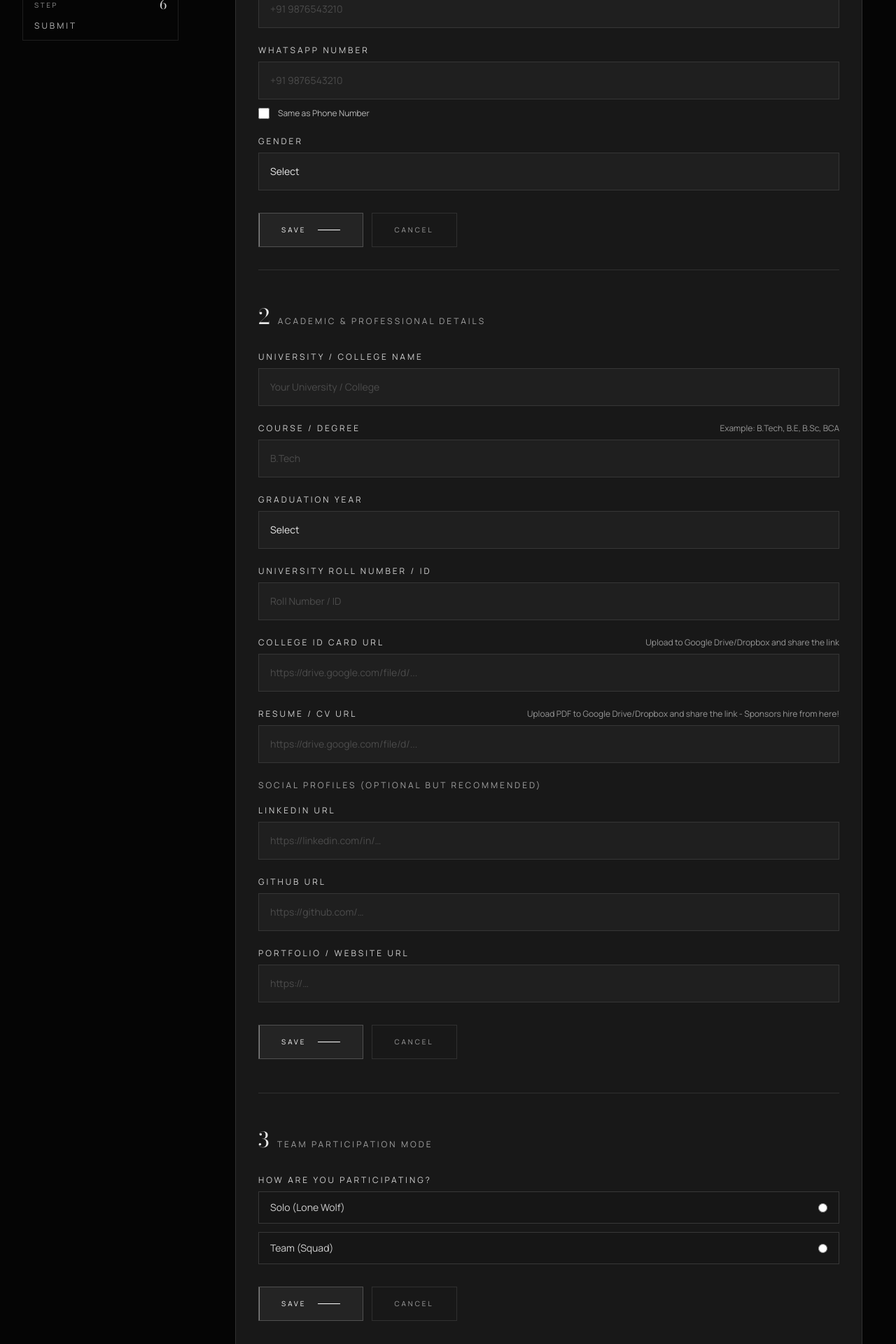
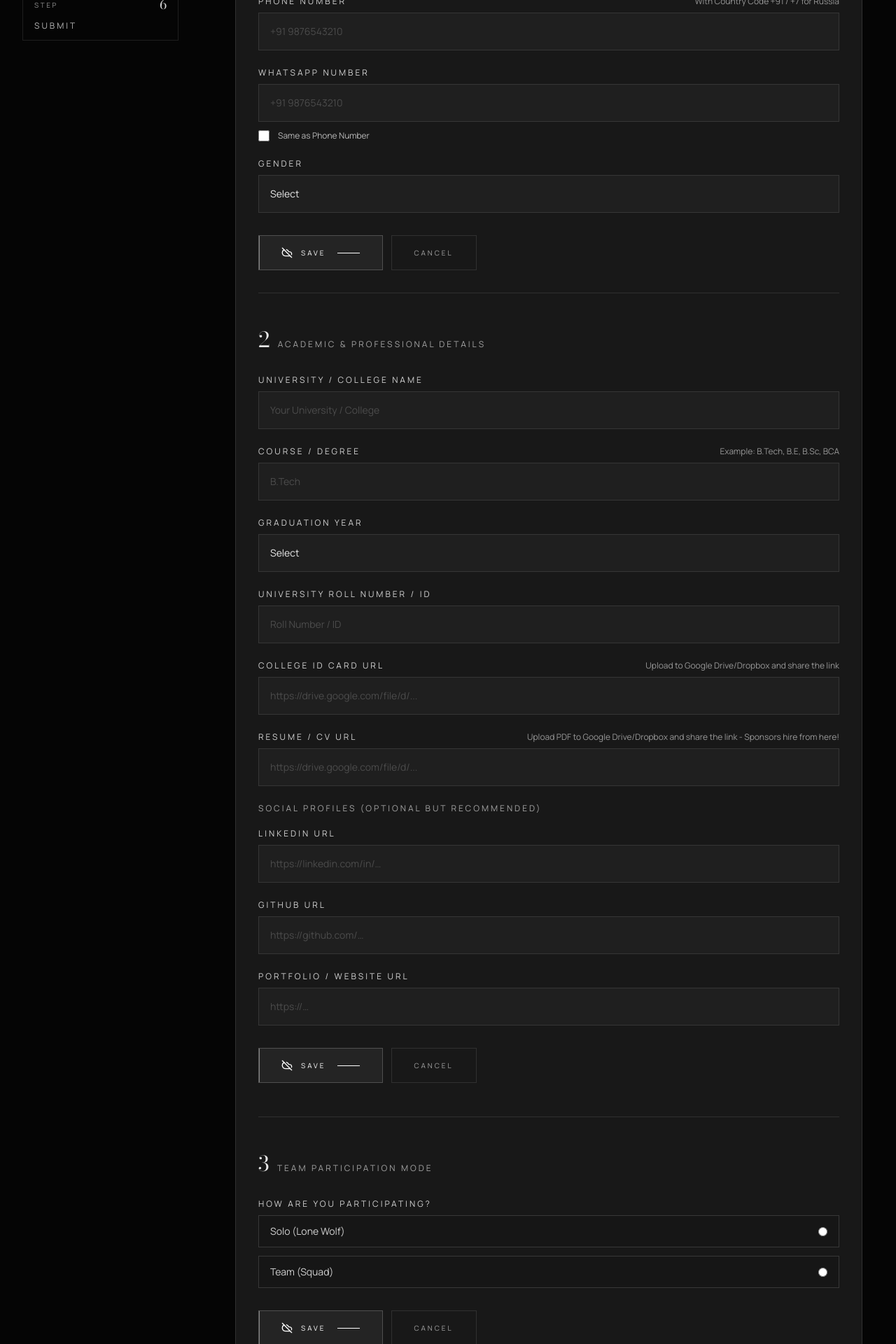
Before and after one commit to Shubh6665/IndoRussia-Hackathon, a Next.js app: page /register in a window 1280 px wide. Shown: the part 880-2800 px from the top of the page at 70% size. Built offline with nearby package versions, Linux system fonts and the light colour scheme.

Commit message:
build issue fixed

```diff
--- a/components/register/RegistrationExperience.tsx
+++ b/components/register/RegistrationExperience.tsx
@@ -5,7 +5,7 @@ import gsap from "gsap";
 import ScrollTrigger from "gsap/ScrollTrigger";
 import ScrollToPlugin from "gsap/ScrollToPlugin";
 import confetti from "canvas-confetti";
-import { CheckCircle2 } from "lucide-react";
+import { CheckCircle2, Cloud, CloudOff } from "lucide-react";
 
 type ParticipationMode = "solo" | "team" | "";
 type AttendanceMode = "online" | "offline" | "";
@@ -353,50 +353,93 @@ export default function RegistrationExperience() {
   const [isSubmitting, setIsSubmitting] = useState(false);
   const [submitError, setSubmitError] = useState<string | null>(null);
 
-  const [form, setForm] = useState<FormState>(() => {
+  const [form, setForm] = useState<FormState>(() => ({
+    fullName: "",
+    email: "",
+    phone: "",
+    whatsapp: "",
+    whatsappSameAsPhone: false,
+    gender: "",
+
+    university: "",
+    degree: "",
+    graduationYear: "",
+    rollId: "",
+    collegeIdUrl: "",
+    resumeUrl: "",
+    linkedin: "",
+    github: "",
+    portfolio: "",
+
+    participationMode: "",
+    teamName: "",
+    teamSize: "",
+    teamMemberEmails: ["", "", ""],
+
+    preferredTrack: "",
+    primarySkill: "",
+    techStack: [],
+    hasIdea: null,
+
+    attendanceMode: "",
+    city: "",
+    dietary: "",
+    needsAccommodation: null,
+
+    agreeTerms: false,
+    agreeConduct: false,
+    consentResumeShare: false,
+    captcha: false,
+  }));
+
+  function SaveButton({
+    keys,
+    className,
+  }: {
+    keys: Array<keyof FormState>;
+    className?: string;
+  }) {
+    const isSaved = keys.every((k) => {
+      const saved = savedSnapshot[k];
+      const current = form[k];
+      // simple deep-equality for arrays/objects via JSON
+      if (Array.isArray(current) || Array.isArray(saved) || (typeof current === 'object' && current !== null) || (typeof saved === 'object' && saved !== null)) {
+        try {
+          return JSON.stringify(saved) === JSON.stringify(current);
+        } catch {
+          return saved === current;
+        }
+      }
+      return saved === current;
+    });
+
+    return (
+      <PrimaryButton
+        onClick={() => {
+          const patch: Partial<FormState> = {};
+          keys.forEach((k) => {
+            // eslint-disable-next-line @typescript-eslint/no-explicit-any
+            (patch as any)[k] = form[k];
+          });
+          saveSection(patch);
+        }}
+      >
+        <span className="mr-3 inline-flex">
+          {isSaved ? <Cloud className="h-4 w-4" /> : <CloudOff className="h-4 w-4" />}
+        </span>
+        {isSaved ? "Saved" : "Save"}
+      </PrimaryButton>
+    );
+  }
+
+  useEffect(() => {
+    // Merge saved form from localStorage after mount to avoid hydration mismatch
+    if (typeof window === "undefined") return;
     const saved = loadSavedForm();
-    return {
-      fullName: saved.fullName ?? "",
-      email: saved.email ?? "",
-      phone: saved.phone ?? "",
-      whatsapp: saved.whatsapp ?? "",
-      whatsappSameAsPhone: saved.whatsappSameAsPhone ?? false,
-      gender: saved.gender ?? "",
-
-      university: saved.university ?? "",
-      degree: saved.degree ?? "",
-      graduationYear: saved.graduationYear ?? "",
-      rollId: saved.rollId ?? "",
-      collegeIdUrl: saved.collegeIdUrl ?? "",
-      resumeUrl: saved.resumeUrl ?? "",
-      linkedin: saved.linkedin ?? "",
-      github: saved.github ?? "",
-      portfolio: saved.portfolio ?? "",
-
-      participationMode: saved.participationMode ?? "",
-      teamName: saved.teamName ?? "",
-      teamSize: saved.teamSize ?? "",
-      teamMemberEmails: saved.teamMemberEmails ?? ["", "", ""],
-
-      preferredTrack: saved.preferredTrack ?? "",
-      primarySkill: saved.primarySkill ?? "",
-      techStack: saved.techStack ?? [],
-      hasIdea: saved.hasIdea ?? null,
-
-      attendanceMode: saved.attendanceMode ?? "",
-      city: saved.city ?? "",
-      dietary: saved.dietary ?? "",
-      needsAccommodation: saved.needsAccommodation ?? null,
-
-      agreeTerms: saved.agreeTerms ?? false,
-      agreeConduct: saved.agreeConduct ?? false,
-      consentResumeShare: saved.consentResumeShare ?? false,
-      captcha: saved.captcha ?? false,
-    };
-  });
-
-  useEffect(() => {
-    setSavedSnapshot(loadSavedForm());
+    if (saved) {
+      setForm((prev) => ({ ...prev, ...saved }));
+      setSavedSnapshot(saved);
+    }
   }, []);
 
   useEffect(() => {
@@ -673,6 +716,10 @@ export default function RegistrationExperience() {
                         <span className="text-white/90 font-bold">Documents Ready:</span> Keep your
 Upload your Resume and College ID to Google Drive/Dropbox and have the shareable links ready.
                       </p>
+                      <p>
+                        <span className="text-white/90 font-bold">Documents Ready:</span> Keep your
+Upload your Resume and College ID to Google Drive/Dropbox and have the shareable links ready.
+                      </p>
                     </div>
 
                     <div className="pt-2">
@@ -775,20 +822,16 @@ Upload your Resume and College ID to Google Drive/Dropbox and have the shareable
                     </Field>
 
                     <div className="pt-2 flex flex-wrap gap-3">
-                      <PrimaryButton
-                        onClick={() =>
-                          saveSection({
-                            fullName: form.fullName,
-                            email: form.email,
-                            phone: form.phone,
-                            whatsapp: form.whatsapp,
-                            whatsappSameAsPhone: form.whatsappSameAsPhone,
-                            gender: form.gender,
-                          })
-                        }
-                      >
-                        Save
-                      </PrimaryButton>
+                      <SaveButton
+                        keys={[
+                          "fullName",
+                          "email",
+                          "phone",
+                          "whatsapp",
+                          "whatsappSameAsPhone",
+                          "gender",
+                        ]}
+                      />
                       <SecondaryButton
                         onClick={() =>
                           cancelSection([
@@ -922,23 +965,19 @@ Upload your Resume and College ID to Google Drive/Dropbox and have the shareable
                     </div>
 
                     <div className="pt-2 flex flex-wrap gap-3">
-                      <PrimaryButton
-                        onClick={() =>
-                          saveSection({
-                            university: form.university,
-                            degree: form.degree,
-                            graduationYear: form.graduationYear,
-                            rollId: form.rollId,
-                            collegeIdUrl: form.collegeIdUrl,
-                            resumeUrl: form.resumeUrl,
-                            linkedin: form.linkedin,
-                            github: form.github,
-                            portfolio: form.portfolio,
-                          })
-                        }
-                      >
-                        Save
-                      </PrimaryButton>
+                      <SaveButton
+                        keys={[
+                          "university",
+                          "degree",
+                          "graduationYear",
+                          "rollId",
+                          "collegeIdUrl",
+                          "resumeUrl",
+                          "linkedin",
+                          "github",
+                          "portfolio",
+                        ]}
+                      />
                       <SecondaryButton
                         onClick={() =>
                           cancelSection([
@@ -1080,18 +1119,14 @@ Upload your Resume and College ID to Google Drive/Dropbox and have the shareable
                     ) : null}
 
                     <div className="pt-2 flex flex-wrap gap-3">
-                      <PrimaryButton
-                        onClick={() =>
-                          saveSection({
-                            participationMode: form.participationMode,
-                            teamName: form.teamName,
-                            teamSize: form.teamSize,
-                            teamMemberEmails: form.teamMemberEmails,
-                          })
-                        }
-                      >
-                        Save
-                      </PrimaryButton>
+                      <SaveButton
+                        keys={[
+                          "participationMode",
+                          "teamName",
+                          "teamSize",
+                          "teamMemberEmails",
+                        ]}
+                      />
                       <SecondaryButton
                         onClick={() =>
                           cancelSection([
@@ -1223,18 +1258,14 @@ Upload your Resume and College ID to Google Drive/Dropbox and have the shareable
                     </Field>
 
                     <div className="pt-2 flex flex-wrap gap-3">
-                      <PrimaryButton
-                        onClick={() =>
-                          saveSection({
-                            preferredTrack: form.preferredTrack,
-                            primarySkill: form.primarySkill,
-                            techStack: form.techStack,
-                            hasIdea: form.hasIdea,
-                          })
-                        }
-                      >
-                        Save
-                      </PrimaryButton>
+                      <SaveButton
+                        keys={[
+                          "preferredTrack",
+                          "primarySkill",
+                          "techStack",
+                          "hasIdea",
+                        ]}
+                      />
                       <SecondaryButton
                         onClick={() =>
                           cancelSection([
@@ -1346,18 +1377,14 @@ Upload your Resume and College ID to Google Drive/Dropbox and have the shareable
                     ) : null}
 
                     <div className="pt-2 flex flex-wrap gap-3">
-                      <PrimaryButton
-                        onClick={() =>
-                          saveSection({
-                            attendanceMode: form.attendanceMode,
-                            city: form.city,
-                            dietary: form.dietary,
-                            needsAccommodation: form.needsAccommodation,
-                          })
-                        }
-                      >
-                        Save
-                      </PrimaryButton>
+                      <SaveButton
+                        keys={[
+                          "attendanceMode",
+                          "city",
+                          "dietary",
+                          "needsAccommodation",
+                        ]}
+                      />
                       <SecondaryButton
                         onClick={() =>
                           cancelSection([
@@ -1468,18 +1495,9 @@ Upload your Resume and College ID to Google Drive/Dropbox and have the shareable
                         >
                           {isSubmitting ? 'SUBMITTING...' : 'COMPLETE REGISTRATION'}
                         </PrimaryButton>
-                        <SecondaryButton
-                          onClick={() =>
-                            saveSection({
-                              agreeTerms: form.agreeTerms,
-                              agreeConduct: form.agreeConduct,
-                              consentResumeShare: form.consentResumeShare,
-                              captcha: form.captcha,
-                            })
-                          }
-                        >
-                          Save
-                        </SecondaryButton>
+                        <SaveButton
+                          keys={["agreeTerms", "agreeConduct", "consentResumeShare", "captcha"]}
+                        />
                       </div>
                     </div>
                   ) : (
```
